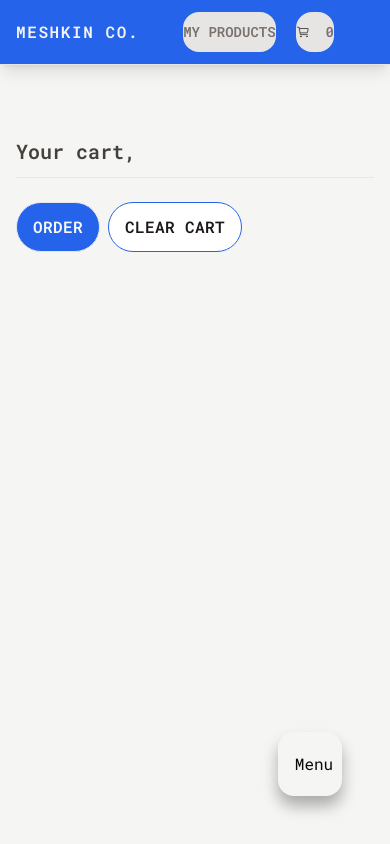
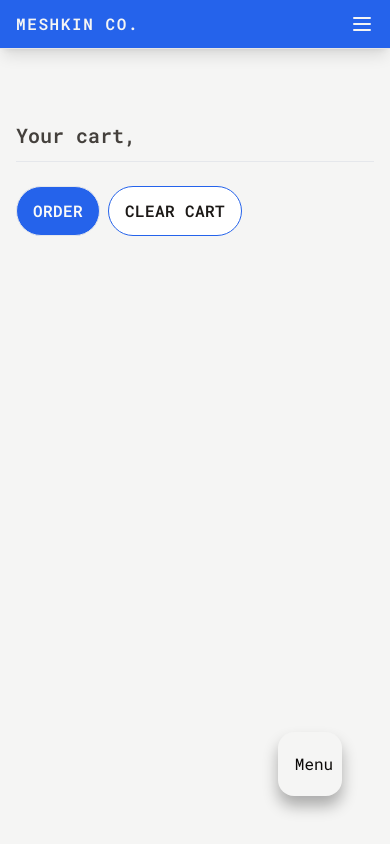
Before and after one commit to itsmahdi62/Meshkin.co, a React (Create React App) app in the folder front-end/: page /cart in a window 390 px wide. Built offline with nearby package versions, Linux system fonts and the light colour scheme.

Commit message:
Create hamburger menu

```diff
--- a/front-end/src/features/cart/CartOverview.jsx
+++ b/front-end/src/features/cart/CartOverview.jsx
@@ -3,14 +3,16 @@ import { Link } from "react-router-dom";
 import { getTotalCartQuantity } from "./cartSlice";
 import { IoCartOutline } from "react-icons/io5";
 
-function CartOverview() {
+function CartOverview(props) {
   const totalCartQuantity = useSelector(getTotalCartQuantity);
   // const username = useSelector((state) => state.user.username);
   // const username = sessionStorage.getItem("username");
 
   return (
-    <div className="me-5 text-stone-500  bg-stone-200 text-sm py-[10px]  rounded-2xl sm:px-6">
-      <Link to="/cart" className="flex items-center">
+    <div
+      onClick={() => props.setShowMenu(false)}
+      className="py-8 my-20  text-sm text-stone-900 border  border-stone-600 hover:bg-stone-100 sm:px-4 sm:py-2 sm:border-none">
+      <Link to="/cart" className="flex items-center justify-center">
         <IoCartOutline className="text-stone-700 me-4" />
         <p className="text-stone-500 font-semibold space-x-4 sm:space-x-6 md:text-base">
           {totalCartQuantity}
--- a/front-end/src/features/order/CreateOrder.jsx
+++ b/front-end/src/features/order/CreateOrder.jsx
@@ -59,6 +59,7 @@ function CreateOrder() {
   // getting coins price
   useEffect(() => {
     const getPrice = async () => {
+      try {
         let response = await fetch(
           "https://api.coingecko.com/api/v3/simple/price?ids=bitcoin&vs_currencies=usd"
         );
@@ -86,6 +87,8 @@ function CreateOrder() {
           tron: tronPrice.tron,
           ada: adaPrice.cardano,
         });
+      } catch {}
+
       setIsLoading(false);
     };
 
--- a/front-end/src/features/user/UserProducts.js
+++ b/front-end/src/features/user/UserProducts.js
@@ -1,9 +1,11 @@
 import { Link } from "react-router-dom";
 
-const UserProducts = () => {
+const UserProducts = (props) => {
   return (
-    <div className="me-5 text-stone-500  bg-stone-200 text-sm py-[10px]  rounded-2xl sm:px-6">
-      <Link to="/userProducts" className="flex items-center">
+    <div
+      onClick={() => props.setShowMenu(false)}
+      className="py-8 my-20  text-sm text-stone-900 border border-stone-600 hover:bg-stone-100 sm:px-4 sm:py-2 sm:border-none">
+      <Link to="/userProducts" className="flex items-center justify-center">
         <p className="text-stone-500 font-semibold space-x-4 sm:space-x-6 md:text-base">
           My Products
         </p>
--- a/front-end/src/ui/Header.jsx
+++ b/front-end/src/ui/Header.jsx
@@ -2,21 +2,22 @@ import { Link } from "react-router-dom";
 import Username from "../features/user/Username";
 import CartOverview from "../features/cart/CartOverview";
 import UserProducts from "../features/user/UserProducts";
-
+import { useState } from "react";
 const Header = () => {
   // const username = useSelector((state) => state.auth.user);
   const username = sessionStorage.getItem("username");
 
+  const [showMenu, setShowMenu] = useState(false);
+
   return (
-    <header className="flex items-center  justify-end  bg-blue-600 shadow-lg uppercase font-semibold px-4 py-3 border-b border-stone-200 sm:px-16">
+    <header className="flex items-center justify-end bg-blue-600 shadow-lg uppercase font-semibold px-4 py-3 border-b border-stone-200 sm:px-16 relative">
       <Link
         className="tracking-widest text-stone-100 me-auto hover:tracking-[.25rem] transition-all duration-500"
         to="/">
         Meshkin Co.
       </Link>
       <Username />
-      <UserProducts />
-      <CartOverview />
+
       {!username && (
         <div className="flex me-5">
           <Link to="/login">
@@ -31,6 +32,41 @@ const Header = () => {
           </Link>
         </div>
       )}
+      <button
+        className="text-stone-100 focus:outline-none md:hidden"
+        onClick={() => setShowMenu(!showMenu)}>
+        <svg
+          className="w-6 h-6"
+          fill="none"
+          stroke="currentColor"
+          viewBox="0 0 24 24"
+          xmlns="http://www.w3.org/2000/svg">
+          <path
+            stroke-linecap="round"
+            stroke-linejoin="round"
+            stroke-width="2"
+            d="M4 6h16M4 12h16M4 18h16"
+          />
+        </svg>
+      </button>
+      {showMenu && (
+        <div className="absolute top-16 right-0 w-full min-h-dvh text-center bg-stone-50 shadow-lg py-2 rounded-md z-20">
+          <UserProducts setShowMenu={setShowMenu} />
+          <CartOverview setShowMenu={setShowMenu} />
+          <Link
+            onClick={() => setShowMenu(false)}
+            className="block py-8 my-20 text-sm text-stone-900 border border-stone-600 hover:bg-stone-100 sm:px-4 sm:py-2 sm:border-none"
+            to="/login">
+            Login
+          </Link>
+          <Link
+            onClick={() => setShowMenu(false)}
+            className="block py-8 my-20 text-sm text-stone-900 border border-stone-600 hover:bg-stone-100 sm:px-4 sm:py-2 sm:border-none"
+            to="/signUp">
+            Sign Up
+          </Link>
+        </div>
+      )}
     </header>
   );
 };
```
Lines whose indentation alone changed are shown as unchanged.
